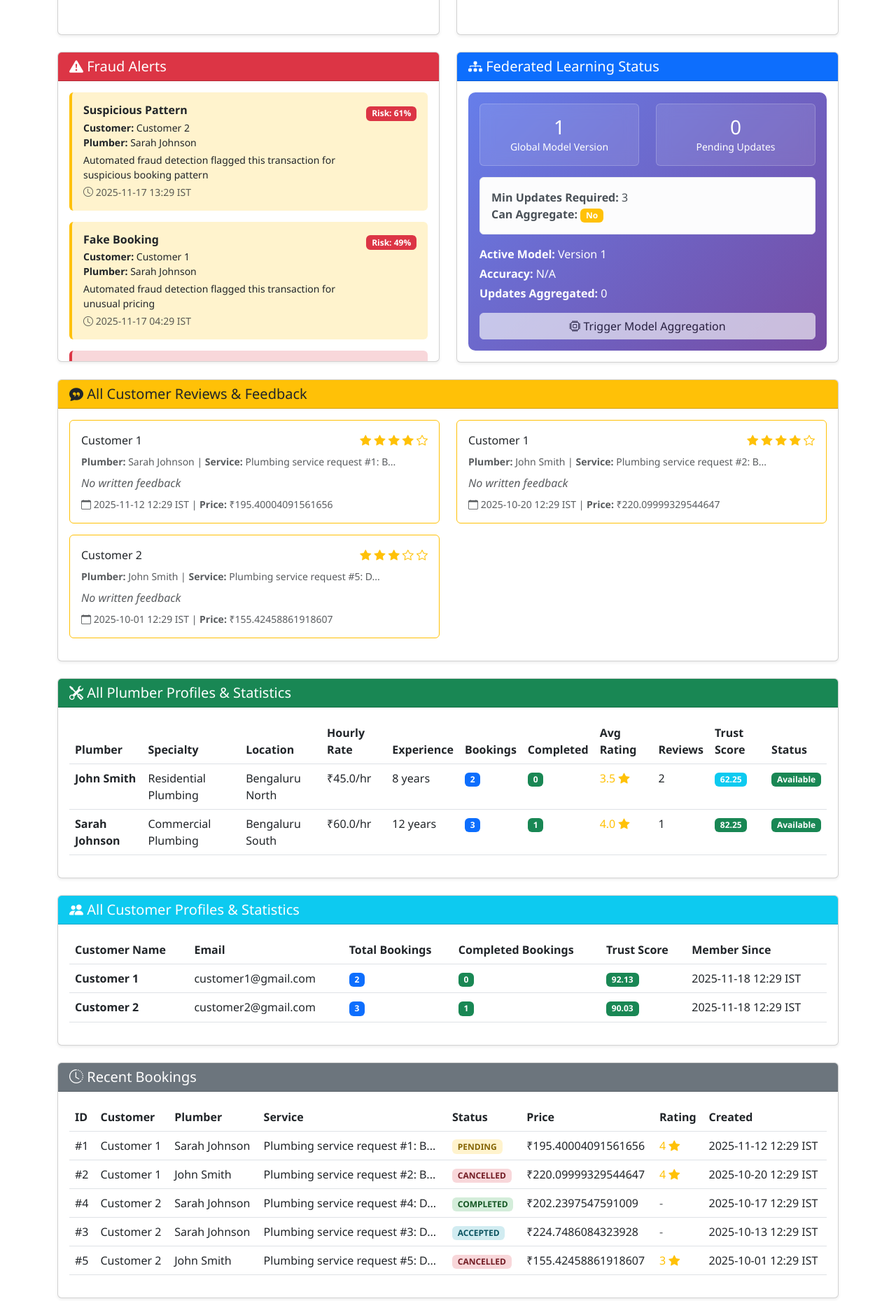
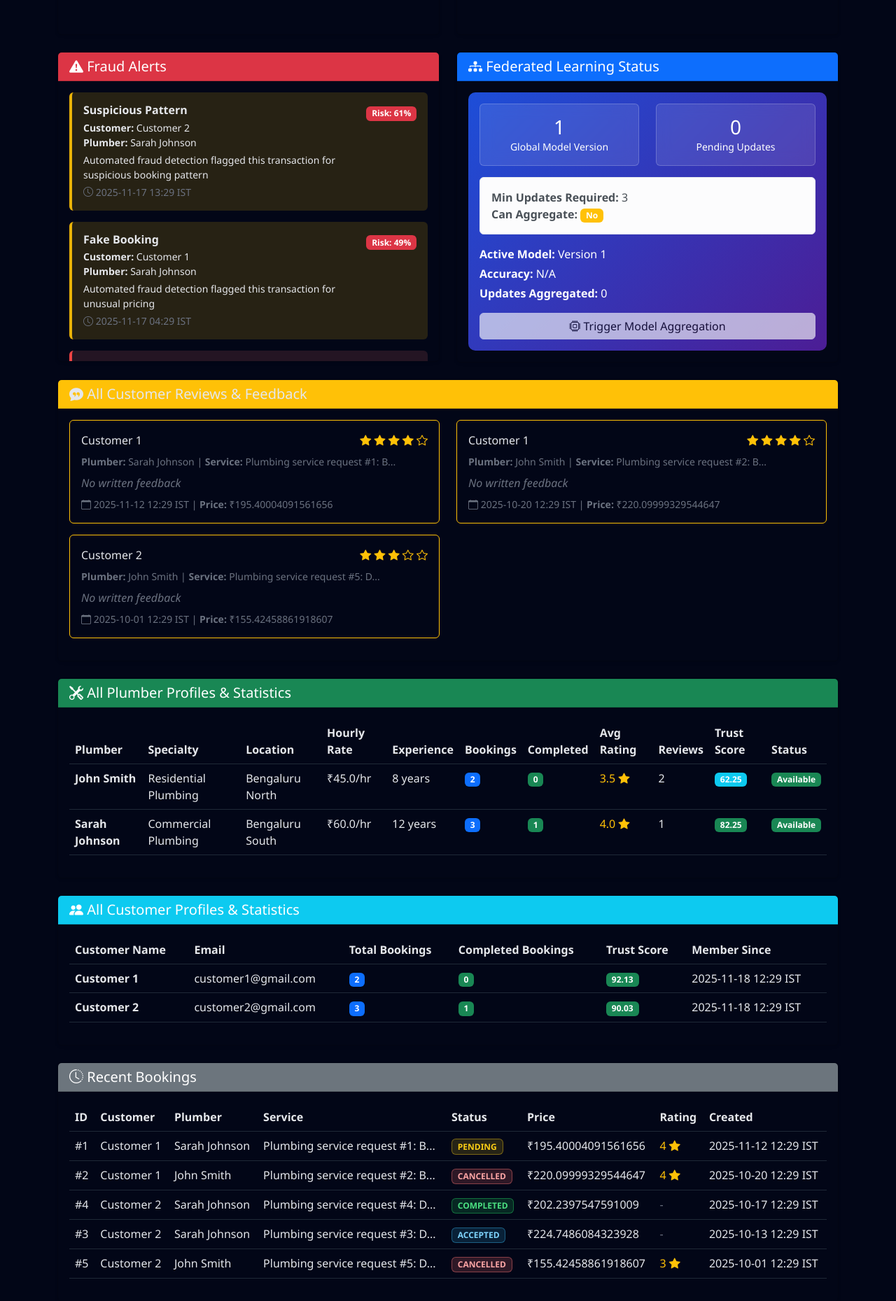
Before and after one commit to tarun-m27/serve-at-ease-federated-learning, a Flask app: page /admin/dashboard in a window 1280 px wide. Shown: the part 1095-2954 px from the top of the page at 70% size. Run offline with Flask 3, Linux system fonts and the light colour scheme; a user stored in the database is signed in; data comes from the database, SQL or seed files in the repository.

Commit message:
theme toggle added

```diff
--- a/static/css/style.css
+++ b/static/css/style.css
@@ -1,8 +1,33 @@
 :root {
+    /* Brand colors (kept similar to Bootstrap defaults) */
     --bs-primary: #0d6efd;
     --bs-success: #198754;
     --bs-danger: #dc3545;
     --bs-warning: #ffc107;
+}
+
+:root[data-theme="dark"] {
+    color-scheme: dark;
+    /* Dark theme neutrals */
+    --bs-body-bg: #020617;
+    --bs-body-color: #e5e7eb;
+    --bs-card-bg: #020617;
+    --bs-card-border-color: #1f2937;
+    --bs-border-color: #1f2937;
+    --bs-link-color: #60a5fa;
+    --bs-link-hover-color: #93c5fd;
+}
+
+:root[data-theme="light"] {
+    color-scheme: light;
+    /* Light theme neutrals */
+    --bs-body-bg: #f8fafc;
+    --bs-body-color: #0f172a;
+    --bs-card-bg: #ffffff;
+    --bs-card-border-color: #e5e7eb;
+    --bs-border-color: #e5e7eb;
+    --bs-link-color: #0d6efd;
+    --bs-link-hover-color: #0a58ca;
 }
 
 body {
@@ -10,23 +35,51 @@ body {
     min-height: 100vh;
     display: flex;
     flex-direction: column;
+    background-color: var(--bs-body-bg);
+    color: var(--bs-body-color);
 }
 
 .container {
     flex: 1;
 }
 
-.hero-section {
+:root[data-theme="dark"] .hero-section {
+    background: radial-gradient(circle at top, #1f2937 0%, #020617 55%, #000000 100%);
+    color: var(--bs-body-color);
+}
+
+:root[data-theme="light"] .hero-section {
     background: linear-gradient(135deg, #f8f9fa 0%, #e9ecef 100%);
+    color: #212529;
+}
+
+:root[data-theme="dark"] .bg-light {
+    background-color: #020617 !important;
+}
+
+:root[data-theme="light"] .bg-light {
+    background-color: #f8f9fa !important;
+}
+
+:root[data-theme="dark"] .text-dark {
+    color: #e5e7eb !important;
+}
+
+:root[data-theme="light"] .text-dark {
+    color: #212529 !important;
 }
 
 .card {
-    transition: transform 0.3s ease, box-shadow 0.3s ease;
+    background-color: var(--bs-card-bg);
+    border-color: var(--bs-card-border-color);
+    color: var(--bs-body-color);
+    transition: transform 0.3s ease, box-shadow 0.3s ease, background-color 0.3s ease, border-color 0.3s ease;
 }
 
 .card:hover {
     transform: translateY(-5px);
-    box-shadow: 0 0.5rem 1rem rgba(0, 0, 0, 0.15) !important;
+    box-shadow: 0 0.75rem 1.5rem rgba(15, 23, 42, 0.7) !important;
+    border-color: var(--bs-primary);
 }
 
 .trust-score-badge {
@@ -87,38 +140,42 @@ body {
 }
 
 .booking-status-pending {
-    background-color: #fff3cd;
-    color: #856404;
+    background-color: rgba(250, 204, 21, 0.15);
+    color: #facc15;
+    border: 1px solid rgba(250, 204, 21, 0.4);
 }
 
 .booking-status-accepted {
-    background-color: #d1ecf1;
-    color: #0c5460;
+    background-color: rgba(56, 189, 248, 0.15);
+    color: #7dd3fc;
+    border: 1px solid rgba(56, 189, 248, 0.4);
 }
 
 .booking-status-completed {
-    background-color: #d4edda;
-    color: #155724;
+    background-color: rgba(34, 197, 94, 0.18);
+    color: #4ade80;
+    border: 1px solid rgba(34, 197, 94, 0.45);
 }
 
 .booking-status-cancelled {
-    background-color: #f8d7da;
-    color: #721c24;
+    background-color: rgba(248, 113, 113, 0.18);
+    color: #fca5a5;
+    border: 1px solid rgba(248, 113, 113, 0.45);
 }
 
 .fraud-alert-high {
-    border-left: 4px solid #dc3545;
-    background-color: #f8d7da;
+    border-left: 4px solid #ef4444;
+    background-color: rgba(248, 113, 113, 0.14);
 }
 
 .fraud-alert-medium {
-    border-left: 4px solid #ffc107;
-    background-color: #fff3cd;
+    border-left: 4px solid #eab308;
+    background-color: rgba(234, 179, 8, 0.16);
 }
 
 .fraud-alert-low {
-    border-left: 4px solid #0dcaf0;
-    background-color: #cff4fc;
+    border-left: 4px solid #0ea5e9;
+    background-color: rgba(56, 189, 248, 0.14);
 }
 
 .chart-container {
@@ -135,15 +192,52 @@ footer {
     margin-top: auto;
 }
 
+/* Theme adjustments for Bootstrap components */
+.text-muted {
+    color: #6b7280 !important;
+}
+
+.table {
+    color: var(--bs-body-color);
+}
+
+.table thead th {
+    color: var(--bs-body-color);
+    border-color: var(--bs-border-color);
+}
+
+.table tbody td,
+.table tbody th,
+.table tfoot th,
+.table tfoot td {
+    border-color: var(--bs-border-color);
+}
+
+:root[data-theme="dark"] .table-hover tbody tr:hover {
+    background-color: rgba(15, 23, 42, 0.85);
+}
+
+:root[data-theme="light"] .table-hover tbody tr:hover {
+    background-color: rgba(0, 0, 0, 0.05);
+}
+
+.list-group-item {
+    background-color: var(--bs-card-bg);
+    color: var(--bs-body-color);
+    border-color: var(--bs-border-color);
+}
+
 .plumber-card {
-    border: 2px solid #e9ecef;
+    border: 2px solid var(--bs-card-border-color);
     border-radius: 10px;
+    background-color: var(--bs-card-bg);
+    color: var(--bs-body-color);
     transition: all 0.3s ease;
 }
 
 .plumber-card:hover {
     border-color: var(--bs-primary);
-    box-shadow: 0 0.5rem 1rem rgba(13, 110, 253, 0.15);
+    box-shadow: 0 0.75rem 1.5rem rgba(15, 23, 42, 0.7);
 }
 
 .badge-rate {
@@ -163,7 +257,7 @@ footer {
     top: 0;
     bottom: 0;
     width: 2px;
-    background: #dee2e6;
+    background: #1f2937;
 }
 
 .timeline-item {
@@ -185,7 +279,7 @@ footer {
 }
 
 .federated-learning-viz {
-    background: linear-gradient(135deg, #667eea 0%, #764ba2 100%);
+    background: linear-gradient(135deg, #1d4ed8 0%, #4c1d95 100%);
     color: white;
     padding: 2rem;
     border-radius: 10px;
--- a/templates/base.html
+++ b/templates/base.html
@@ -1,5 +1,5 @@
 <!DOCTYPE html>
-<html lang="en">
+<html lang="en" data-theme="dark">
 <head>
     <meta charset="UTF-8">
     <meta name="viewport" content="width=device-width, initial-scale=1.0">
@@ -49,6 +49,11 @@
                             <a class="nav-link" href="{{ url_for('register') }}">Register</a>
                         </li>
                     {% endif %}
+                    <li class="nav-item ms-2">
+                        <button class="btn btn-sm btn-outline-light" id="themeToggleBtn" type="button" aria-label="Toggle theme">
+                            <i class="bi bi-sun" id="themeToggleIcon"></i>
+                        </button>
+                    </li>
                 </ul>
             </div>
         </div>
@@ -77,6 +82,53 @@
     </footer>
 
     <script src="https://cdn.jsdelivr.net/npm/bootstrap@5.3.0/dist/js/bootstrap.bundle.min.js"></script>
+    <script>
+        (function () {
+            const THEME_KEY = 'sae-theme';
+            const root = document.documentElement;
+
+            function applyTheme(theme) {
+                const t = theme === 'light' ? 'light' : 'dark';
+                root.setAttribute('data-theme', t);
+
+                const icon = document.getElementById('themeToggleIcon');
+                if (icon) {
+                    if (t === 'dark') {
+                        icon.classList.remove('bi-moon-stars');
+                        icon.classList.add('bi-sun');
+                    } else {
+                        icon.classList.remove('bi-sun');
+                        icon.classList.add('bi-moon-stars');
+                    }
+                }
+            }
+
+            const stored = (typeof window !== 'undefined' && window.localStorage)
+                ? window.localStorage.getItem(THEME_KEY)
+                : null;
+            const initialTheme = stored || 'dark';
+            applyTheme(initialTheme);
+
+            window.addEventListener('DOMContentLoaded', function () {
+                const btn = document.getElementById('themeToggleBtn');
+                if (!btn) return;
+
+                btn.addEventListener('click', function () {
+                    const current = root.getAttribute('data-theme') || 'dark';
+                    const next = current === 'dark' ? 'light' : 'dark';
+                    try {
+                        window.localStorage.setItem(THEME_KEY, next);
+                    } catch (e) {
+                        // ignore storage errors
+                    }
+                    applyTheme(next);
+                });
+
+                // Ensure icon matches current theme after DOM is ready
+                applyTheme(root.getAttribute('data-theme') || 'dark');
+            });
+        })();
+    </script>
     {% block extra_js %}{% endblock %}
 </body>
 </html>
```
Also changed, not shown: WARP.md (added, +217 -0 lines).
